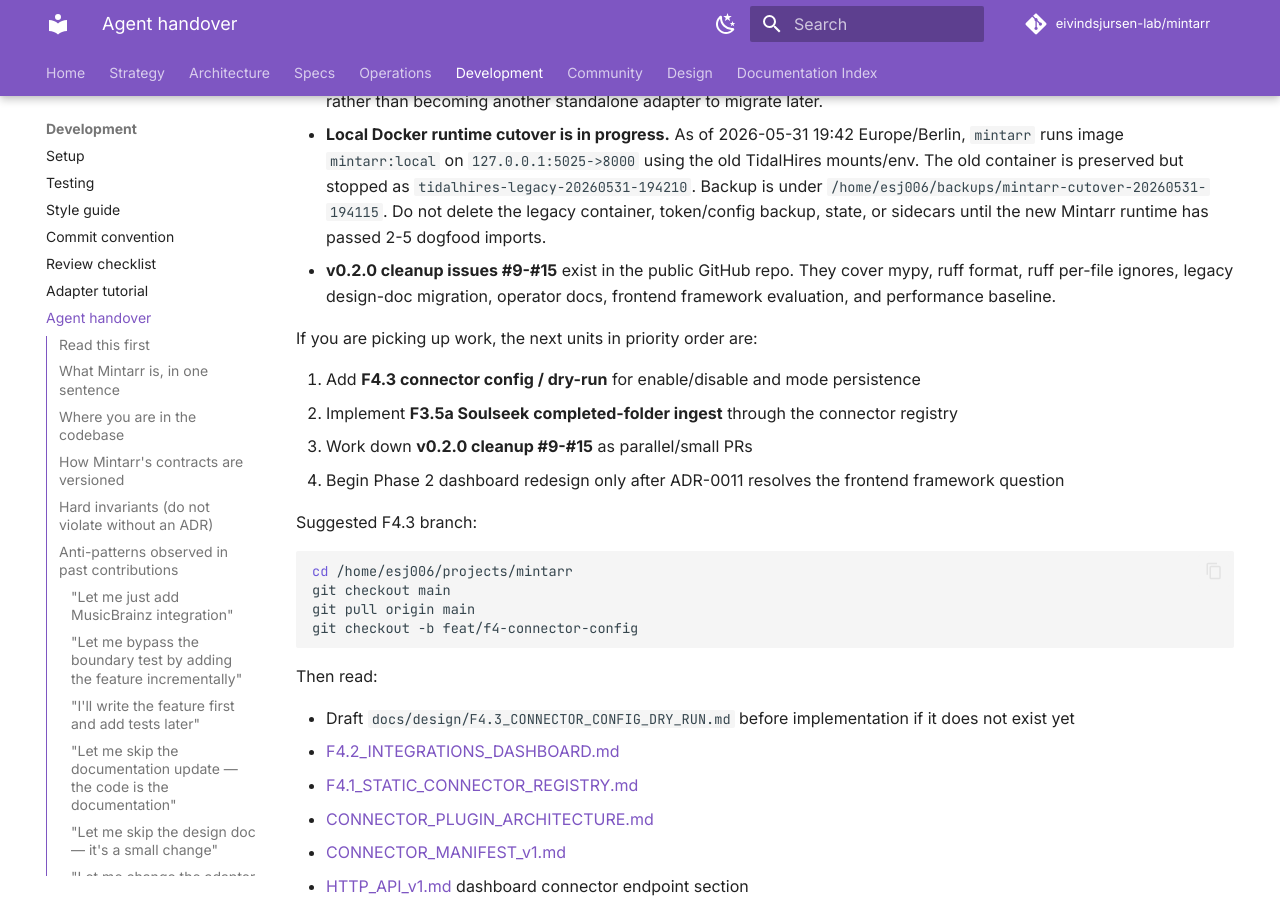
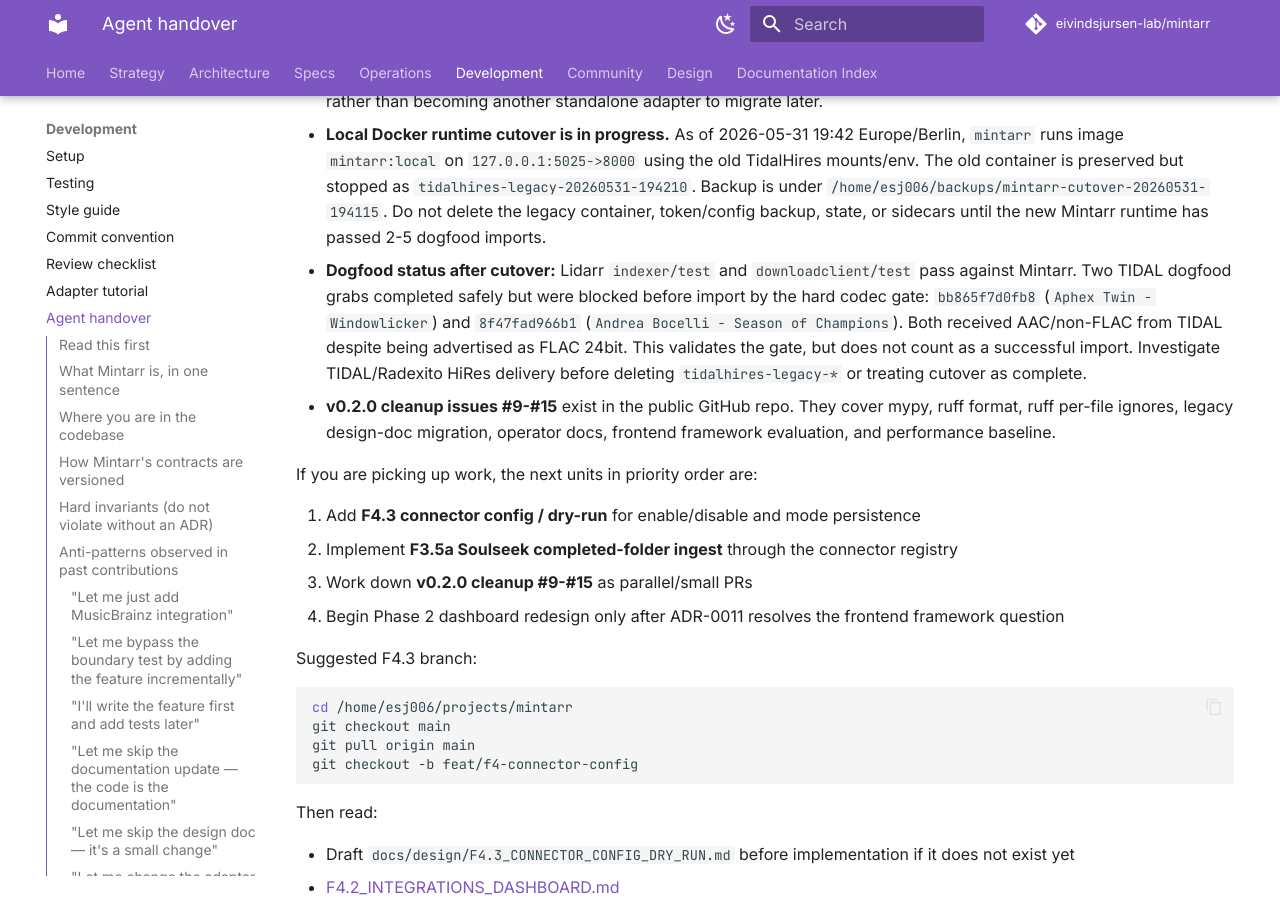
Before and after one commit to VectorOfDoubt/mintarr, an MkDocs documentation site: the page built from docs/development/AGENT_HANDOVER.md, in a window 1280 px wide and 900 px high, scrolled down 4154 px. Built offline with MkDocs 1.6.1 and Material for MkDocs 9.7.7, drawn with Linux system fonts in a browser that asks for light colours; comment, search, counter and statistics services are not loaded.

Commit message:
docs: record mintarr dogfood blockers

```diff
--- a/docs/development/AGENT_HANDOVER.md
+++ b/docs/development/AGENT_HANDOVER.md
@@ -117,6 +117,7 @@
 - **F4.2 Integrations dashboard** is implemented on top of F4.1. It adds a server-rendered Integrations tab that consumes `/dashboard/v1/connectors`; config mutation remains deferred to F4.3.
 - **F3.5a Soulseek completed-folder ingest** should come after F4.2/F4.3 so it registers through the connector model rather than becoming another standalone adapter to migrate later.
 - **Local Docker runtime cutover is in progress.** As of 2026-05-31 19:42 Europe/Berlin, `mintarr` runs image `mintarr:local` on `127.0.0.1:5025->8000` using the old TidalHires mounts/env. The old container is preserved but stopped as `tidalhires-legacy-20260531-194210`. Backup is under `/home/esj006/backups/mintarr-cutover-20260531-194115`. Do not delete the legacy container, token/config backup, state, or sidecars until the new Mintarr runtime has passed 2-5 dogfood imports.
+- **Dogfood status after cutover:** Lidarr `indexer/test` and `downloadclient/test` pass against Mintarr. Two TIDAL dogfood grabs completed safely but were blocked before import by the hard codec gate: `bb865f7d0fb8` (`Aphex Twin - Windowlicker`) and `8f47fad966b1` (`Andrea Bocelli - Season of Champions`). Both received AAC/non-FLAC from TIDAL despite being advertised as FLAC 24bit. This validates the gate, but does not count as a successful import. Investigate TIDAL/Radexito HiRes delivery before deleting `tidalhires-legacy-*` or treating cutover as complete.
 - **v0.2.0 cleanup issues #9-#15** exist in the public GitHub repo. They cover mypy, ruff format, ruff per-file ignores, legacy design-doc migration, operator docs, frontend framework evaluation, and performance baseline.
 
 If you are picking up work, the next units in priority order are:
```
